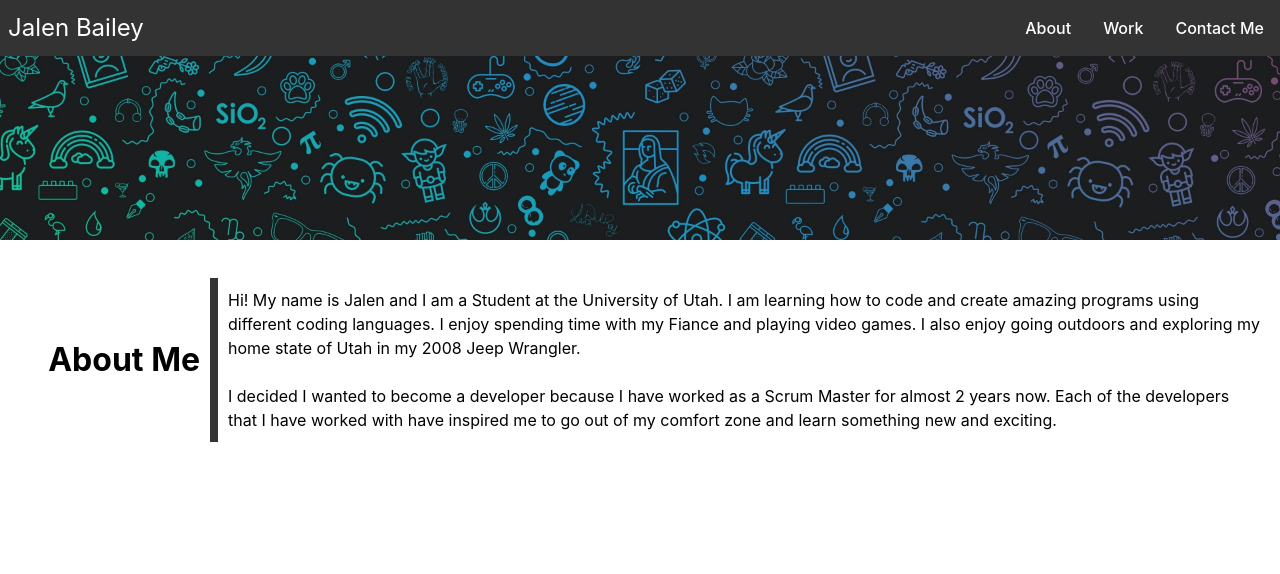
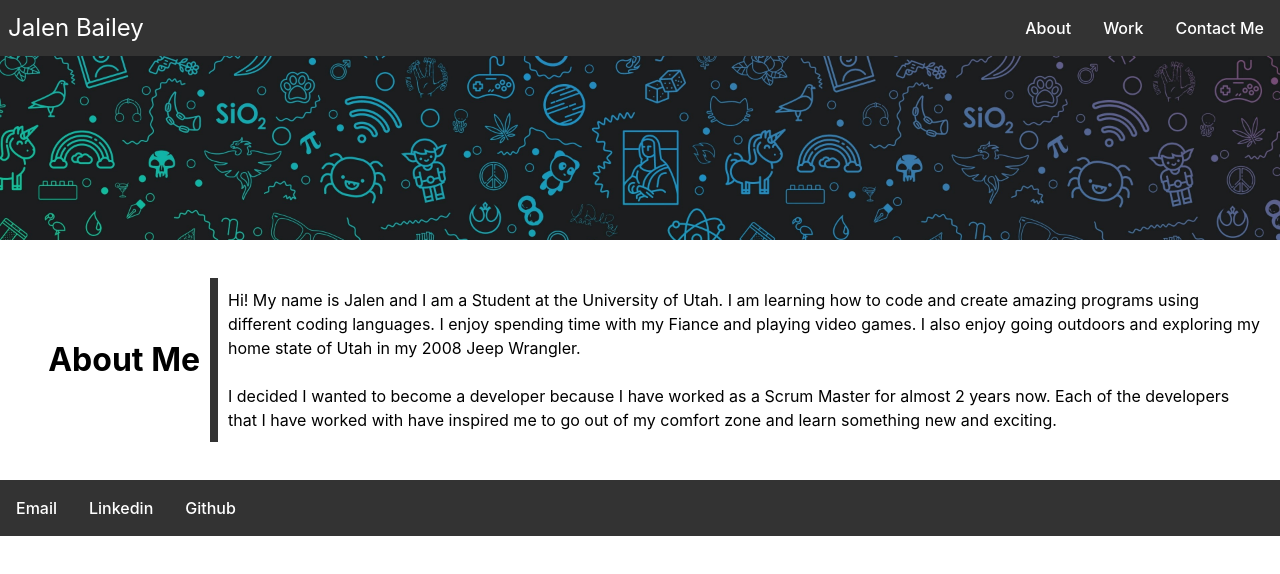
Before and after one commit to JBailey007/react-portfolio, a React (Vite) app: page / in a window 1280 px wide. Shown: the top 574 px of the page. Built offline with nearby package versions, Linux system fonts and the light colour scheme.

Commit message:
updated social links

```diff
--- a/src/App.css
+++ b/src/App.css
@@ -186,8 +186,9 @@ body {
 
 .contact-section{
   display: flex;
-  justify-content: space-between;
+  justify-content: center;
   align-items: center;
+  align-content: flex-end;
   background-color: #333;
   color: white;
   margin-top: 10px;
--- a/src/components/Contactform.jsx
+++ b/src/components/Contactform.jsx
@@ -41,7 +41,7 @@ const ContactForm = () => {
     return (
       <>
         <h2>Thank you!</h2>
-        <div>We'll be in touch soon.</div>
+        <div>We will be in touch soon.</div>
       </>
     );
   }
--- a/src/components/Footer.jsx
+++ b/src/components/Footer.jsx
@@ -2,9 +2,8 @@ import '../styles/Page.css';
 
 function Footer() {
     return (
-        <footer>
-            <div className="contact-section">
-                <div className="contact-title"> Contact Me</div>
+        <footer className="contact-section">
+            <div>
                 <div className="contact-links">
                 <ul id="Contact">
                     <li><a href ="mailto:jwbailey13@gmail.com">Email</a></li>
--- a/src/pages/Home.jsx
+++ b/src/pages/Home.jsx
@@ -1,3 +1,4 @@
+import Footer from "../components/Footer";
 import Header from "../components/Header";
 import Navigation from "../components/Navigation";
 import Project from "../components/Project";
@@ -14,6 +15,9 @@ const Home = () => {
       <div>
         <Project />
       </div>
+      <div>
+        <Footer />
+      </div>
     </div>
   );
 };
```
